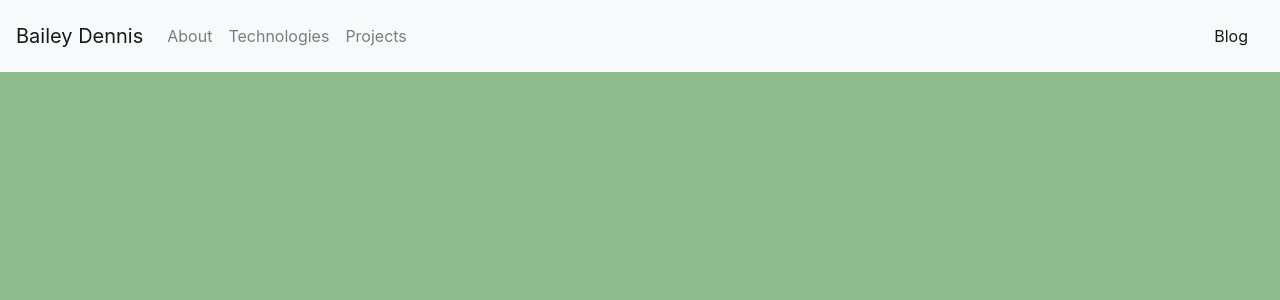
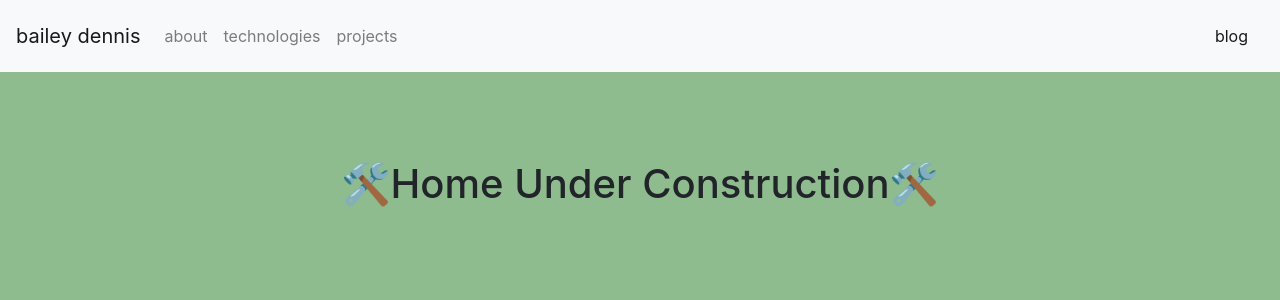
Before and after one commit to BaileyEDennis/BioSiteReact, a React (Create React App) app: page / in a window 1280 px wide. Shown: the top 300 px of the page. Built offline with nearby package versions, Linux system fonts and the light colour scheme; a web font is replaced by a local one.

Commit message:
added soft fading effect to ease transition between pages

```diff
--- a/package.json
+++ b/package.json
@@ -4,6 +4,7 @@
   "private": true,
   "dependencies": {
     "@fortawesome/fontawesome-free": "^5.15.2",
+    "@material-ui/core": "^4.11.3",
     "@testing-library/jest-dom": "^5.11.9",
     "@testing-library/react": "^11.2.5",
     "@testing-library/user-event": "^12.7.1",
--- a/src/Components/NavBar/index.js
+++ b/src/Components/NavBar/index.js
@@ -17,23 +17,23 @@ const Example = () => {
 
   return (
     <div id="navbar">
-      <Navbar color="light" light expand="md">
-        <NavbarBrand href="/">Bailey Dennis</NavbarBrand>
+      <Navbar color="light" light fixed="top" expand="md">
+        <NavbarBrand href="/">bailey dennis</NavbarBrand>
         <NavbarToggler onClick={toggle} />
         <Collapse isOpen={isOpen} navbar>
           <Nav className="mr-auto" navbar>
             <NavItem>
-              <Link className="nav-link" to="/Bio">About</Link>
+              <Link className="nav-link" to="/Bio">about</Link>
             </NavItem>
             <NavItem>
-              <Link className="nav-link" to="/Tech">Technologies</Link>
+              <Link className="nav-link" to="/Tech">technologies</Link>
             </NavItem>
             <NavItem>
-              <Link className="nav-link" to="/Projects">Projects</Link>
+              <Link className="nav-link" to="/Projects">projects</Link>
             </NavItem>
           </Nav>
           <NavbarText>
-            <Link className="nav-link" to="/Blog">Blog</Link>
+            <Link className="nav-link" to="/Blog">blog</Link>
           </NavbarText>
         </Collapse>
       </Navbar>
--- a/src/Helpers/routes.js
+++ b/src/Helpers/routes.js
@@ -14,7 +14,7 @@ export default function Routes() {
       <Route exact path="/bio" component={() => <Bio />} />
       <Route exact path="/tech" component={() => <Tech />} />
       <Route exact path="/projects" component={() => <Projects />} />
-        <Route exact path='/blog' component={() => <Blog />}/>
+      <Route exact path="/blog" component={() => <Blog />} />
       <Route component={NotFound} />
     </Switch>
   );
--- a/src/Views/Bio/index.js
+++ b/src/Views/Bio/index.js
@@ -1,6 +1,6 @@
 import React from 'react';
 
-export default function NotFound() {
+export default function Bio() {
   return (
     <div className='d-flex justify-content-center m5'>
       <h1>🛠Bio Under Construction🛠</h1>
--- a/src/Views/Blog/index.js
+++ b/src/Views/Blog/index.js
@@ -3,16 +3,26 @@ import BlogCard from '../../Components/Cards/blogCard';
 
 export default function Blog() {
   return (
-    <div id="blog">
-      <h2 id="smallHead">LIFE: ONE BOOK, PROJECT, ADVENTURE, OR MEAL AT A TIME</h2>
-      <h1 id="bigHead">Self Aware & Startled</h1>
-      <div id="mini-nav">
-        <div><a href="www.google.com">All Topics</a></div>
-        <div><a href="www.google.com">Software & Development</a></div>
-        <div><a href="www.google.com">Outdoor Adventures</a></div>
-        <div><a href="www.google.com">Cooking</a></div>
+      <div id="blog">
+        <h2 id="smallHead">
+          LIFE: ONE BOOK, PROJECT, ADVENTURE, OR MEAL AT A TIME
+        </h2>
+        <h1 id="bigHead">Self Aware & Startled</h1>
+        <div id="mini-nav">
+          <div>
+            <a href="www.google.com">All Topics</a>
+          </div>
+          <div>
+            <a href="www.google.com">Software & Development</a>
+          </div>
+          <div>
+            <a href="www.google.com">Outdoor Adventures</a>
+          </div>
+          <div>
+            <a href="www.google.com">Cooking</a>
+          </div>
+        </div>
+        <BlogCard />
       </div>
-      <BlogCard />
-    </div>
   );
 }
--- a/src/Views/Home/index.js
+++ b/src/Views/Home/index.js
@@ -2,8 +2,10 @@ import React from 'react';
 
 export default function Home() {
   return (
-    <div className='d-flex justify-content-center m5'>
-      <h1>🛠Home Under Construction🛠</h1>
+    <div id="homepage">
+      <div className="d-flex justify-content-center m5">
+        <h1>🛠Home Under Construction🛠</h1>
+      </div>
     </div>
   );
 }
--- a/src/styles/_blog.scss
+++ b/src/styles/_blog.scss
@@ -8,7 +8,19 @@ $linkColor: #68e1b6;
 $instructionBox: #ededed;
 $titleText: #ffcb9a;
 
+@keyframes fadeInAnimation { //here
+  0% {
+      opacity: 0;
+  }
+  100% {
+      opacity: 1;
+   }
+}
+
 #blog {
+  animation: fadeInAnimation ease .5s;
+  animation-iteration-count: 1;
+  animation-fill-mode: forwards; //to here for fading.
   display: grid;
   align-items: center;
   padding: 5rem;
--- a/src/styles/index.scss
+++ b/src/styles/index.scss
@@ -1,15 +1,24 @@
 @import '~bootstrap/dist/css/bootstrap.min.css';
-@import "~@fortawesome/fontawesome-free/css/all.min.css";
+@import '~@fortawesome/fontawesome-free/css/all.min.css';
 @import 'blog';
 @import 'variables';
 
 body {
   background-color: $favColor;
+  animation: fadeInAnimation ease 3s;
+  animation-iteration-count: 1;
+  animation-fill-mode: forwards;
 }
 
-#navbar {
-  position: fixed;
-  top: 0;
-  z-index: 999;
-  width: 100%;
+@keyframes fadeInAnimation {
+  0% {
+      opacity: 0;
+  }
+  100% {
+      opacity: 1;
+   }
 }
+
+#homepage {
+  margin-top: 10rem;
+}
```
Also changed, not shown: 1 other file (tests, documents, lock files or other folders). Lines whose indentation alone changed are shown as unchanged.
